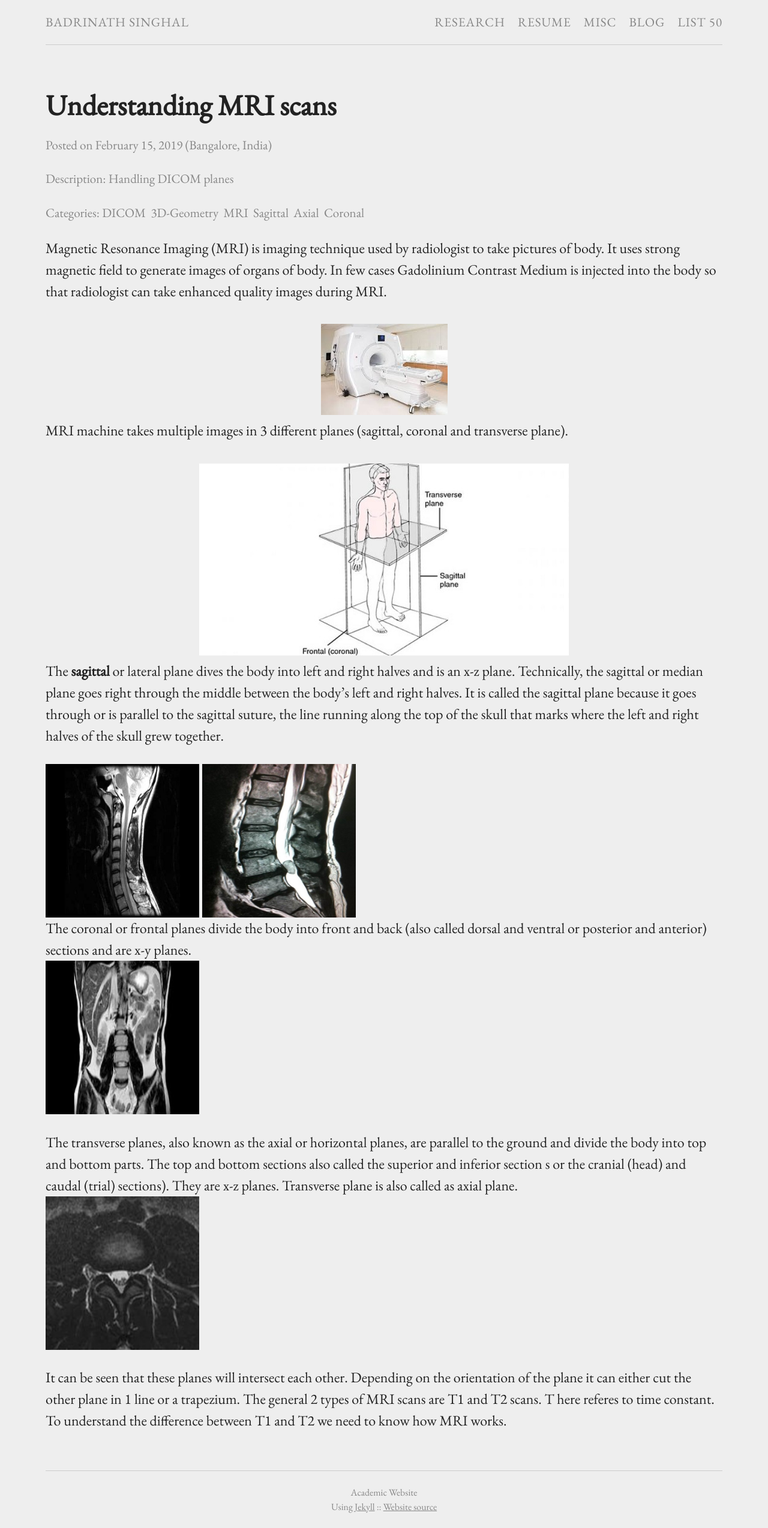
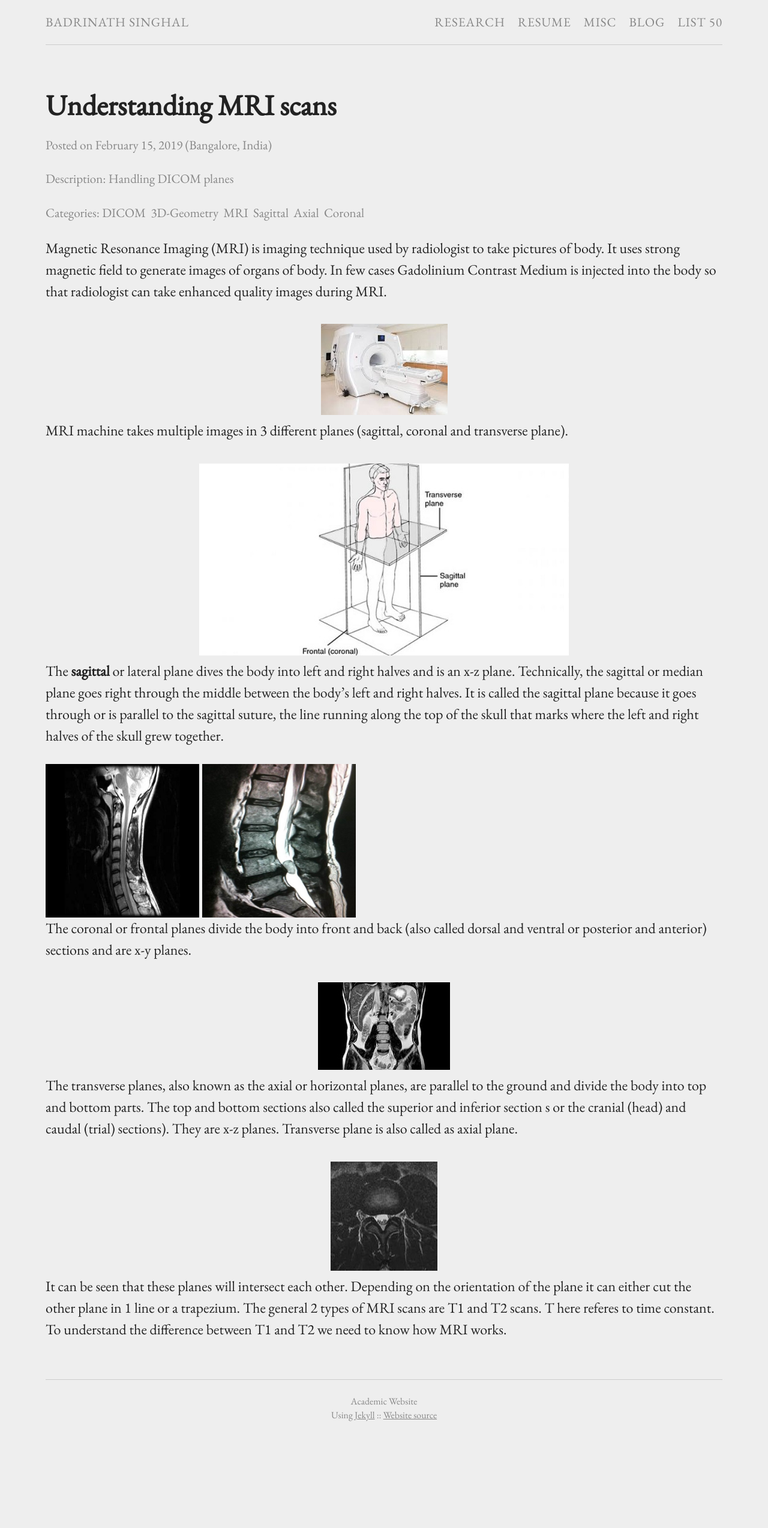
Before and after one commit to BadrinathS/BadrinathS.github.io, a Jekyll site: the page built from _posts/2019-02-15-Understanding-MRI-scans.md, in a window 1280 px wide. Shown: the whole page at 60% size. Built offline with Jekyll 4.4.1, drawn with Linux system fonts in a browser that asks for light colours; comment, search, counter and statistics services are not loaded; after the commit the page ends 2396 px from its top, so only the background shows below that.

Commit message:
Update 2019-02-15-Understanding-MRI-scans.md

```diff
--- a/_posts/2019-02-15-Understanding-MRI-scans.md
+++ b/_posts/2019-02-15-Understanding-MRI-scans.md
@@ -21,11 +21,12 @@ The <b>sagittal</b> or lateral plane dives the body into left and right halves a
 
 The coronal or frontal planes divide the body into front and back (also called dorsal and ventral or posterior and anterior) sections and are x-y planes.
 <br>
-<img src="/images/coronal_view.jpeg" width="256" height="256">
+{% include image.html url="/images/coronal_view.jpeg" caption="" max_width="100px"%}
+
 
 The transverse planes, also known as the axial or horizontal planes, are parallel to the ground and divide the body into top and bottom parts. The top and bottom sections also called the superior and inferior section s or the cranial (head) and caudal (trial) sections). They are x-z planes. Transverse plane is also called as axial plane.
 <br>
-<img src="/images/axial_view.jpeg" width="256" height="256">
+{% include image.html url="/images/axial_view.jpeg" caption="" max_width="100px"%}
 
 It can be seen that these planes will intersect each other. Depending on the orientation of the plane it can either cut the other plane in 1 line or a trapezium.
 The general 2 types of MRI scans are T1 and T2 scans. T here referes to time constant. To understand the difference between T1 and T2 we need to know how MRI works.
```
